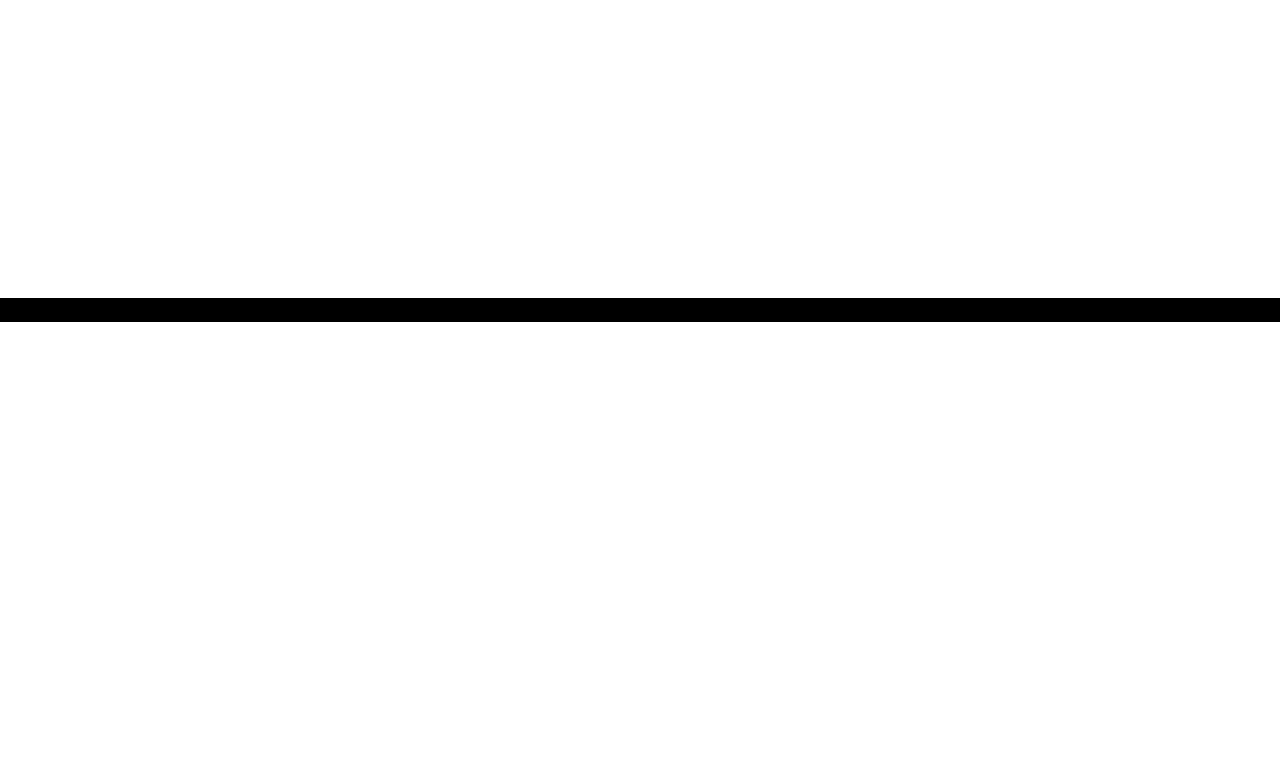
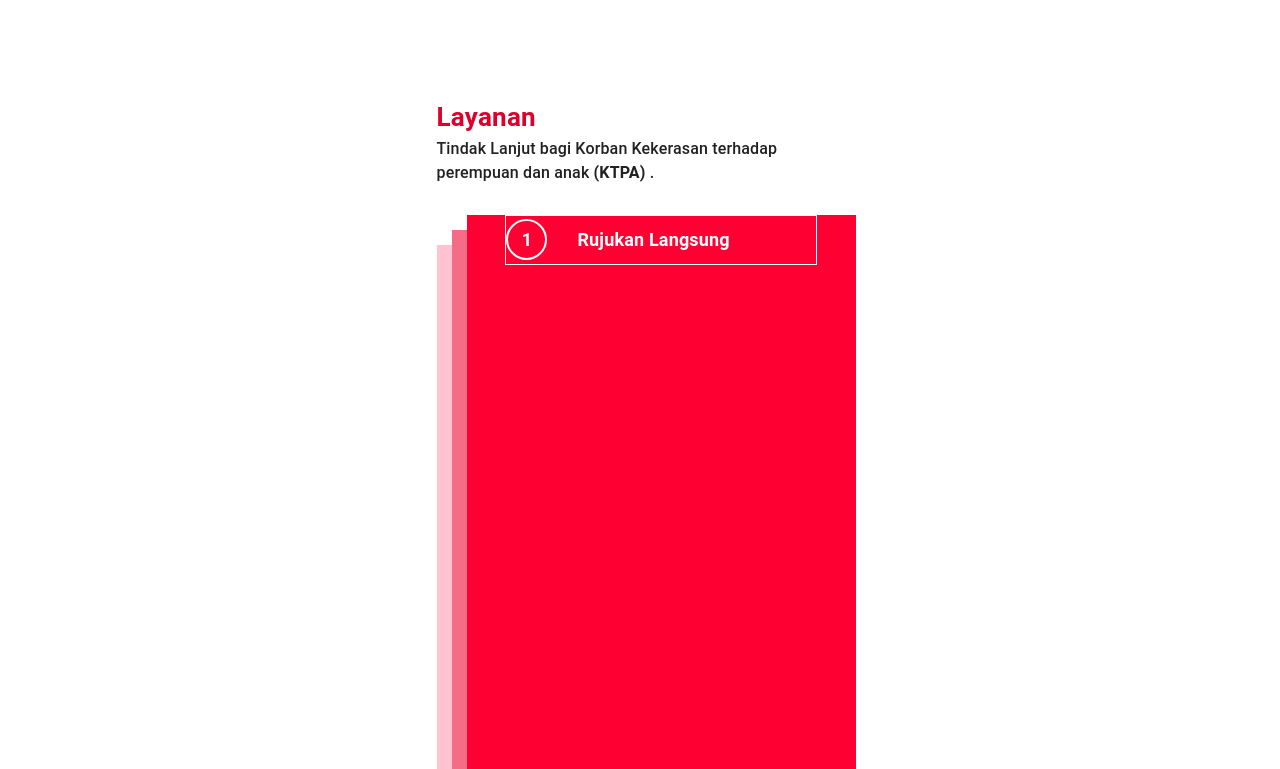
Before and after one commit to RioAldie/Kid-Forum, a React (Create React App) app: page / in a window 1280 px wide. Shown: the part 1691-2460 px from the top of the page. Before the commit the page ends 2013 px from the top, so only its background shows below. Built offline with nearby package versions, Linux system fonts and the light colour scheme; the HTML template or start-up script is replaced by a standard one.

Commit message:
add data services

```diff
--- /dev/null
+++ b/src/components/CardService.jsx
@@ -0,0 +1,44 @@
+import { Box, Typography } from '@mui/material';
+import React from 'react';
+
+const CardService = () => {
+  return (
+    <Box
+      sx={{
+        display: 'flex',
+        flex: 'row',
+        alignItems: 'center',
+        width: '80%',
+        height: '50px',
+        border: 'solid 1px #fff',
+        gap: '30px',
+      }}>
+      <Typography
+        sx={{
+          width: '41px',
+          height: '41px',
+          border: '2px solid #fff',
+          borderRadius: '50%',
+          boxSizing: 'border-box',
+          display: 'flex',
+          alignItems: 'center',
+          justifyContent: 'center',
+          color: '#fff',
+          fontSize: '18px',
+          fontWeight: '600',
+        }}>
+        1
+      </Typography>
+      <Typography
+        sx={{
+          color: '#fff',
+          fontSize: '18px',
+          fontWeight: '600',
+        }}>
+        Rujukan Langsung
+      </Typography>
+    </Box>
+  );
+};
+
+export default CardService;
--- a/src/components/Services.jsx
+++ b/src/components/Services.jsx
@@ -1,7 +1,84 @@
+import { Box, Typography } from '@mui/material';
 import React from 'react';
+import CardService from './CardService';
 
 const Services = () => {
-  return <div>Services</div>;
+  return (
+    <Box
+      sx={{
+        width: '407px',
+        marginTop: '100px',
+        display: 'flex',
+        flexFlow: 'column',
+        gap: '30px',
+      }}>
+      <Box>
+        <Typography
+          sx={{
+            fontSize: '26px',
+            lineHeight: '39px',
+            fontWeight: '600',
+            color: '#DE002C',
+          }}>
+          Layanan
+        </Typography>
+        <Typography
+          sx={{
+            fontSize: '16px',
+            lineHeight: '24px',
+            fontWeight: '500',
+          }}>
+          Tindak Lanjut bagi Korban Kekerasan terhadap perempuan dan
+          anak{' '}
+          <span
+            style={{
+              fontWeight: '600',
+            }}>
+            (KTPA)
+          </span>{' '}
+          .
+        </Typography>
+      </Box>
+      <Box
+        sx={{
+          width: '407px',
+          height: '690px',
+        }}>
+        <Box
+          sx={{
+            width: '389px',
+            height: '658px',
+            bgcolor: '#FF0032',
+            position: 'absolute',
+            zIndex: '1000',
+            marginLeft: '30px',
+            display: 'flex',
+            alignItems: 'center',
+            flexDirection: 'column',
+          }}>
+          <CardService />
+        </Box>
+        <Box
+          sx={{
+            width: '389px',
+            height: '658px',
+            bgcolor: '#F56C87',
+            position: 'absolute',
+            marginTop: '15px',
+            marginLeft: '15px',
+            zIndex: '100',
+          }}></Box>
+        <Box
+          sx={{
+            width: '389px',
+            height: '658px',
+            bgcolor: '#FFC2CE',
+            position: 'absolute',
+            marginTop: '30px',
+          }}></Box>
+      </Box>
+    </Box>
+  );
 };
 
 export default Services;
--- a/src/pages/home.js
+++ b/src/pages/home.js
@@ -3,6 +3,7 @@ import React from 'react';
 import Feature from '../components/Feature';
 import Footer from '../components/Footer';
 import Hero from '../components/Hero';
+import Services from '../components/Services';
 import Sticker from '../components/Sticker';
 import ResponsiveAppBar from '../layout/Navbar';
 
@@ -22,6 +23,7 @@ const Home = () => {
         <Hero />
         <Feature />
         <Sticker />
+        <Services />
       </Box>
       <Footer />
     </>
```
Also changed, not shown: src/services/layanan.js (added, +40 -0 lines).
